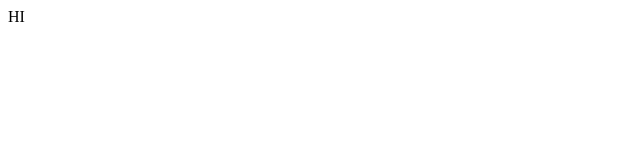
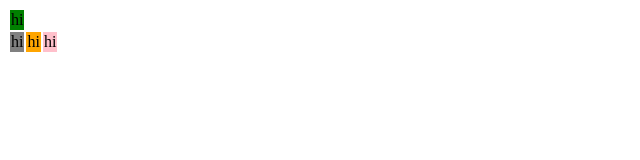
Before and after one commit to Deporitazz/Deporitazz.github.io, a plain HTML site: page index.html in a window 1280 px wide. Shown: the whole page, without its empty margins (0-640 px from the left). Drawn offline with Linux system fonts and the light colour scheme.

Commit message:
Update index.html

```diff
--- a/index.html
+++ b/index.html
@@ -6,6 +6,23 @@
     <title>Hi Hi HI</title>
 </head>
 <body>
-    HI
+    <table>
+        <tr>
+            <td style="background-color:green;">
+                hi
+            </td>
+        </tr>
+        <tr>
+            <td style="background-color:grey;">
+                hi
+            </td>
+            <td style="background-color:orange;">
+                hi
+            </td>
+            <td style="background-color:pink;">
+                hi
+            </td>
+        </tr>
+    </table>
 </body>
 </html>
```
